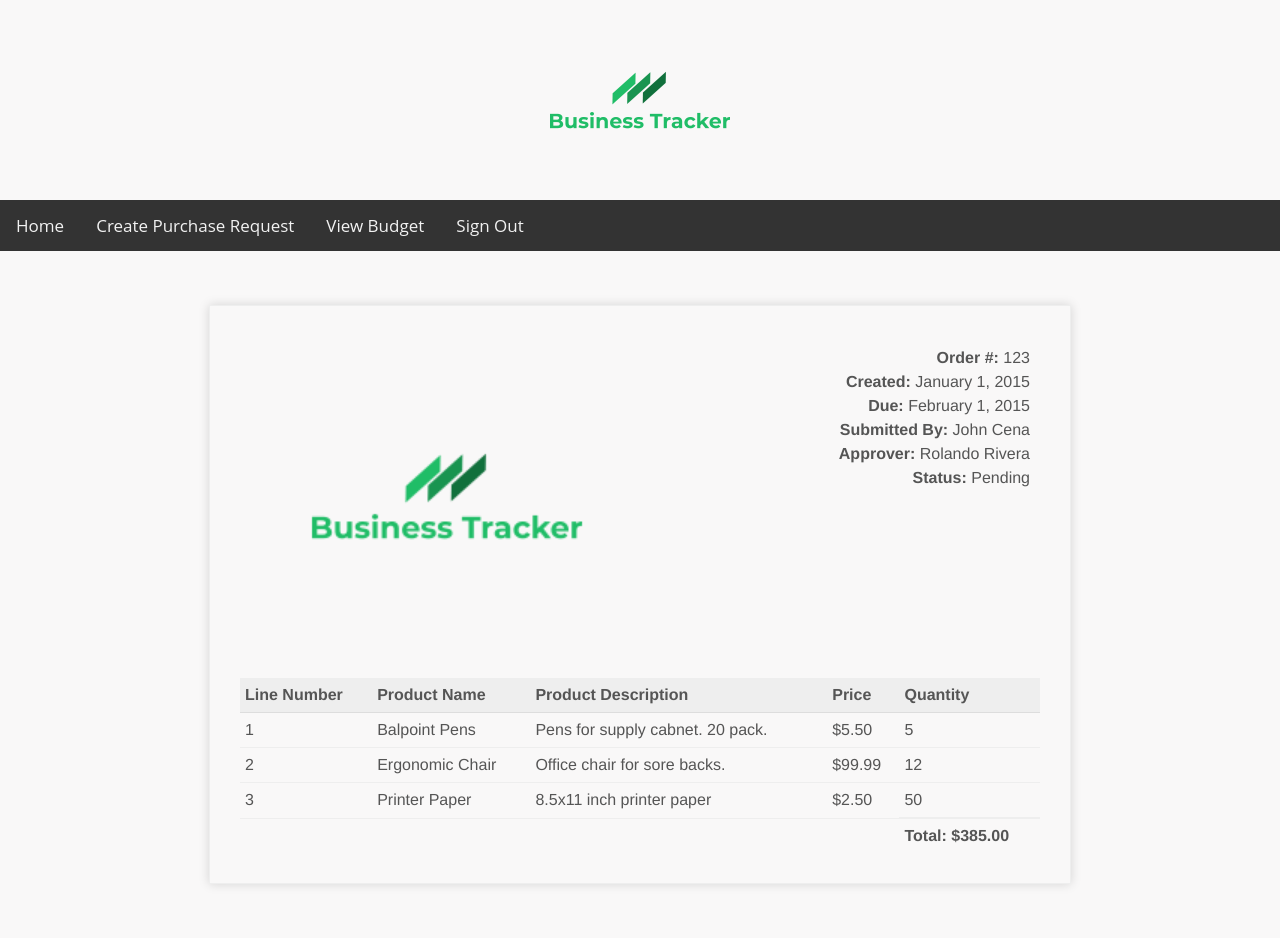
After one commit to muffinman148/cis444-web-project, a PHP site: page /OtherHTML/invoice.html in a window 1280 px wide. The commit adds this page. Run offline with PHP 8.4, Linux system fonts and the light colour scheme.

Commit message:
Added Invoice Viewer
Invoice viewer to show details on the order. Once converted to .PHP file will need to run query to pull all line items from Order_Details table with matching Order_Id. Then for each line number pull the information about the product with a matching product ID and populate the table with info.

```diff
--- a/CSS/stylesheet.css
+++ b/CSS/stylesheet.css
@@ -105,6 +105,12 @@ button.denyButton, .cancelButton {
     background-color: #DC3545;
     border: 2px solid #DC3545;
 }
+
+button.viewButton, .viewButton {
+    background-color: #b7c0cf;
+    border: 2px solid #b7c0cf;
+}
+
 button.searchButton {
     background-color: #007BFF;
     border: 2px solid #007BFF;
@@ -217,3 +223,68 @@ button.searchButton {
 .HomeBackground{
     width:100vw;
 }
+
+/* For Invoice Below */
+
+.invoice-box {
+        max-width: 800px;
+        margin: auto;
+        padding: 30px;
+        border: 1px solid #eee;
+        box-shadow: 0 0 10px rgba(0, 0, 0, .15);
+        font-size: 16px;
+        line-height: 24px;
+        font-family: 'Helvetica Neue', 'Helvetica', Helvetica, Arial, sans-serif;
+        color: #555;
+    }
+
+    .invoice-box table {
+        width: 100%;
+        line-height: inherit;
+        text-align: left;
+    }
+
+    .invoice-box table td {
+        padding: 5px;
+        vertical-align: top;
+    }
+
+    .invoice-box table tr.top table td {
+        padding-bottom: 20px;
+    }
+
+    .invoice-box table tr.top table td.title {
+        font-size: 45px;
+        line-height: 45px;
+        color: #333;
+    }
+
+	.invoice-box table tr.top table td.info {
+       text-align: right;
+
+    }
+
+    .invoice-box table tr.information table td {
+        padding-bottom: 40px;
+    }
+
+    .invoice-box table tr.heading td {
+        background: #eee;
+        border-bottom: 1px solid #ddd;
+        font-weight: bold;
+    }
+
+    .invoice-box table tr.item td{
+        border-bottom: 1px solid #eee;
+    }
+
+    .invoice-box table tr.total td:nth-child(5) {
+        border-top: 2px solid #eee;
+        font-weight: bold;
+    }
+
+    .invoice-box table tr.information table td {
+        width: 100%;
+        display: block;
+        text-align: center;
+    }
--- a/HTML/Budget.html
+++ b/OtherHTML/Budget.html
@@ -28,9 +28,7 @@
     </script>
     <img src="../Images/logo2.png" alt = "logo" id = "logo" class="topleft">
     <nav class="navigation">
-        <a href="clientHome.html">Home</a>
-        <a href="Create.html">Create Purchase Request</a>
-        <a href="viewRequests.html">View Pending Requests</a>
+        <a href="managerHome.html">Home</a>
         <a href="Budget.html">View Budget</a>
         <a href="login.html">Sign Out</a>
     </nav>
--- a/OtherHTML/CreateNew.html
+++ b/OtherHTML/CreateNew.html
@@ -6,7 +6,7 @@
 	<link rel="stylesheet" type="text/css" href="../CSS/stylesheet.css">
 	<img src="../Images/logo2.PNG" alt="logo" class="topleft">
 	<nav class="navigation">
-		<a href="clientHome.html">Home</a>
+		<a href="userHome.html">Home</a>
 		<a href="login.html">Sign Out</a>
 	</nav>
 </head>
--- /dev/null
+++ b/OtherHTML/invoice.html
@@ -0,0 +1,90 @@
+<!DOCTYPE html>
+<!--Invoice for submitted order  -->
+<html lang = "en">
+<head>
+    <title>Invoice #</title>
+    <meta charset = "utf-8" />
+    <link rel="stylesheet" type="text/css" href="../CSS/stylesheet.css">
+    <img src="../Images/logo2.PNG" alt = "logo" id = "logo" class="topleft">
+	<nav class="navigation">
+        <a href="managerHome.html">Home</a>
+		<a href="CreateNew.html">Create Purchase Request</a>
+		<a href="Budget.html">View Budget</a>
+		<a href="login.html">Sign Out</a>
+	</nav>
+</head>
+<body>
+<br>
+<br>
+<br>
+</head>
+
+<body>
+    <div class="invoice-box">
+        <table>
+            <tr class="top">
+                <td colspan="5">
+                    <table>
+                        <tr>
+						  <td class="title">
+                                <img src="../Images/logo2.PNG" style="width:100%; max-width:300px;">
+								</td>
+                            <td class = "info">
+                                <b>Order #:</b> 123<br>
+                                <b>Created:</b> January 1, 2015<br>
+                                <b>Due:</b> February 1, 2015<br>
+								<b>Submitted By:</b> John Cena<br>
+								<b>Approver:</b> Rolando Rivera <br>
+								<b>Status:</b> Pending
+                            </td>
+                        </tr>
+                    </table>
+                </td>
+            </tr>
+
+            <tr class="heading">
+                <td> Line Number</td>
+                <td>Product Name</td>
+				<td>Product Description</td>
+				<td>Price</td>
+				<td>Quantity</td>
+            </tr>
+
+            <tr class="item">
+                <td>1</td>
+                <td>Balpoint Pens</td>
+				<td>Pens for supply cabnet. 20 pack.</td>
+                <td>$5.50</td>
+				<td>5</td>
+            </tr>
+
+            <tr class="item">
+                <td>2</td>
+                <td>Ergonomic Chair</td>
+				<td>Office chair for sore backs.</td>
+                <td>$99.99</td>
+				<td>12</td>
+            </tr>
+
+            <tr class="item last">
+                <td>3</td>
+                <td>Printer Paper</td>
+				<td>8.5x11 inch printer paper</td>
+                <td>$2.50</td>
+				<td>50</td>
+            </tr>
+
+            <tr class="total">
+                <td></td>
+				<td></td>
+				<td></td>
+				<td></td>
+                <td>Total: $385.00</td>
+            </tr>
+        </table>
+</div>
+<br>
+<br>
+<br>
+</body>
+</html>
--- a/OtherHTML/userHome.html
+++ b/OtherHTML/userHome.html
@@ -7,8 +7,8 @@
     <link rel="stylesheet" type="text/css" href="../CSS/stylesheet.css">
     <img src="../Images/logo2.PNG" alt = "logo" id = "logo" class="topleft">
 	<nav class="navigation">
-        <a href="clientHome.html">Home</a>
-		<a href="Create.html">Create Purchase Request</a>
+        <a href="userHome.html">Home</a>
+		<a href="CreateNew.html">Create Purchase Request</a>
 		<a href="login.html">Sign Out</a>
 	</nav>
 </head>
--- a/Scripts/script.js
+++ b/Scripts/script.js
@@ -4,7 +4,7 @@ function validate()
 	var pass = document.getElementById("password").value;
 	//Check username and password. Assume values a a are a valid user.
 	if((username=="a")&&(pass=="a"))
-		location.href="clientHome.html";
+		location.href="managerHome.html";
 	else
 		alert("Invalid username or password");
 }
```
Also changed, not shown: CSS/invoice-style.css (added, +91 -0 lines), HTML/login.html (+0 -31 lines), OtherHTML/login.html (added, +34 -0 lines), OtherHTML/managerHome.html (+15 -10 lines).
